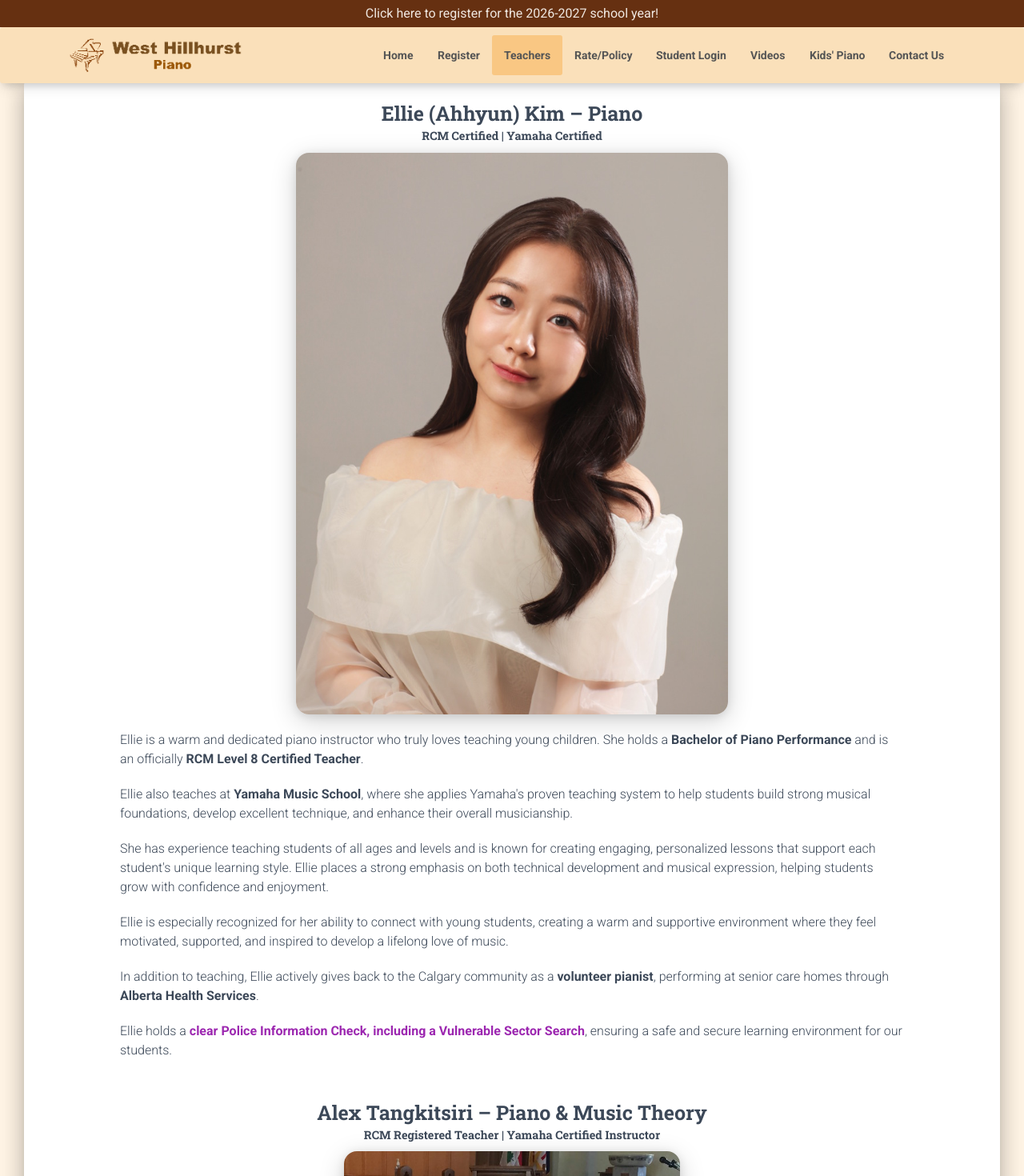
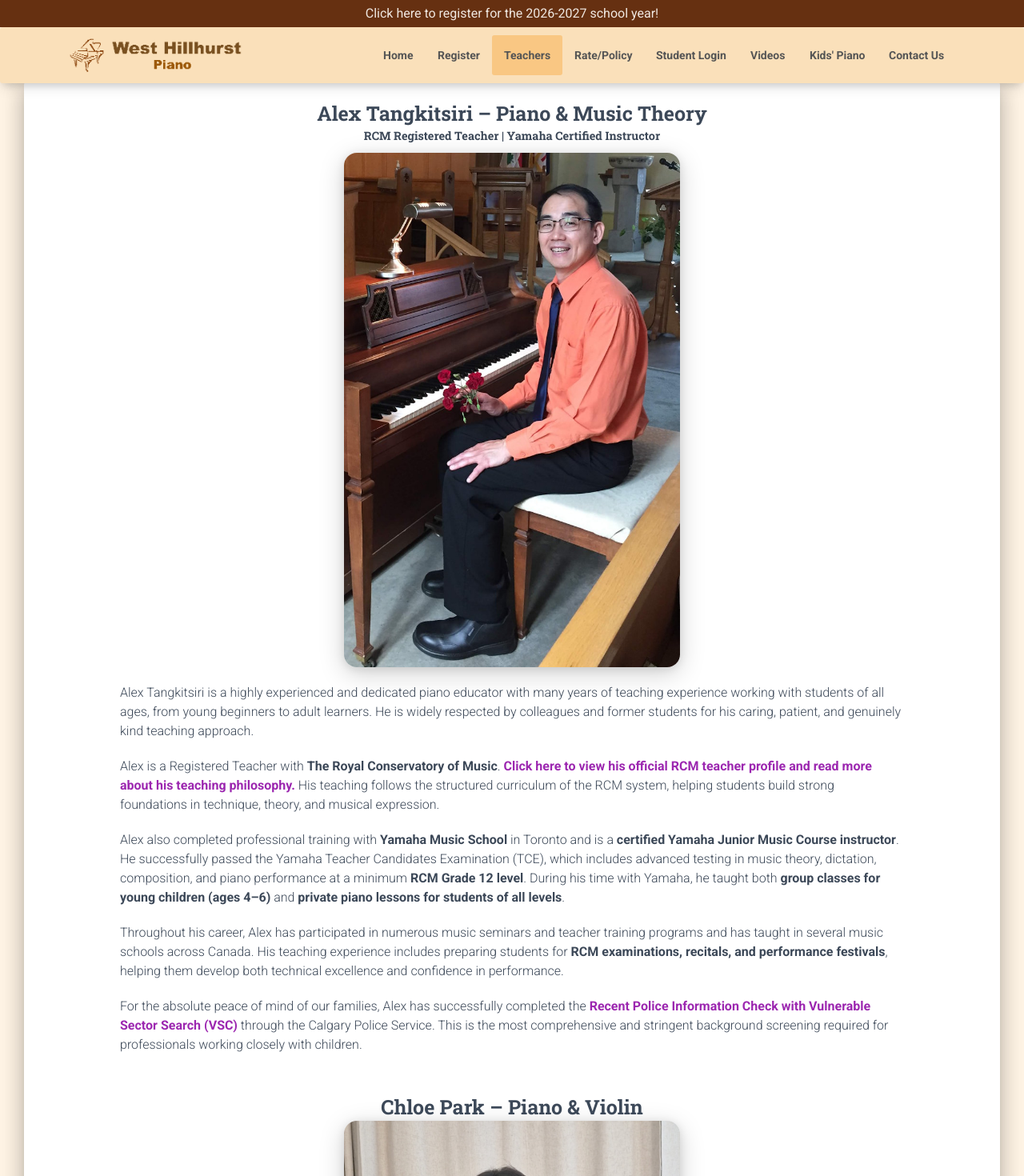
Before and after one commit to czodiac/teacherlym, a Next.js app: page /profile in a window 1280 px wide. Shown: the top 1470 px of the page at 80% size. Built offline with nearby package versions, Linux system fonts and the light colour scheme.

Commit message:
프로파일/사인업 업데이트

```diff
--- a/pages/profile.js
+++ b/pages/profile.js
@@ -25,77 +25,8 @@ export default function ProfilePage(props) {
     <div>
       <Header rightLinks={<HeaderLinks />} fixed {...rest} />
       <div className={classNames(classes.main, classes.mainNoParallax)}>
+        <br />
         <div className={classes.container}>
-          <br />
-
-          {/* ── Ellie (Ahhyun) Kim ── */}
-          <GridContainer justify="center">
-            <GridItem xs={12} sm={12} md={6}>
-              <div className={classes.profile}>
-                <div className={classes.name}>
-                  <h3 className={classes.title} style={{ margin: "0" }}>
-                    Ellie (Ahhyun) Kim – Piano
-                  </h3>
-                  <h4 className={classes.titleSub}>
-                    RCM Certified | Yamaha Certified
-                  </h4>
-                </div>
-              </div>
-              <img
-                alt="Ellie (Ahhyun) Kim - West Hillhurst Violin and Piano"
-                src="/img/AhhyunKim.jpeg"
-                className={classes.teacherPhotoResponsive}
-              />
-            </GridItem>
-          </GridContainer>
-          <div className={classes.description}>
-            <div className={classes.subItem}>
-              Ellie is a warm and dedicated piano instructor who truly loves
-              teaching young children. She holds a{" "}
-              <strong>Bachelor of Piano Performance</strong> and is an
-              officially <strong>RCM Level 8 Certified Teacher</strong>.
-            </div>
-            <div className={classes.subItem}>
-              Ellie also teaches at <strong>Yamaha Music School</strong>, where
-              she applies Yamaha's proven teaching system to help students build
-              strong musical foundations, develop excellent technique, and
-              enhance their overall musicianship.
-            </div>
-            <div className={classes.subItem}>
-              She has experience teaching students of all ages and levels and is
-              known for creating engaging, personalized lessons that support
-              each student's unique learning style. Ellie places a strong
-              emphasis on both technical development and musical expression,
-              helping students grow with confidence and enjoyment.
-            </div>
-            <div className={classes.subItem}>
-              Ellie is especially recognized for her ability to connect with
-              young students, creating a warm and supportive environment where
-              they feel motivated, supported, and inspired to develop a lifelong
-              love of music.
-            </div>
-            <div className={classes.subItem}>
-              In addition to teaching, Ellie actively gives back to the Calgary
-              community as a <strong>volunteer pianist</strong>, performing at
-              senior care homes through <strong>Alberta Health Services</strong>
-              .
-            </div>
-            <div className={classes.subItem}>
-              Ellie holds a{" "}
-              <strong>
-                <a href="./AhhyunKimPoliceRecord2025.pdf" target="_blank">
-                  clear Police Information Check, including a Vulnerable Sector
-                  Search
-                </a>
-              </strong>
-              , ensuring a safe and secure learning environment for our
-              students.
-            </div>
-          </div>
-
-          <br />
-          <br />
-
           {/* ── Alex ── */}
           <GridContainer justify="center">
             <GridItem xs={12} sm={12} md={6}>
@@ -217,10 +148,9 @@ export default function ProfilePage(props) {
             <div className={classes.subItem}>
               Chloe also taught young students at Yuljeu Music Academy in Busan,
               South Korea. Her musical training includes piano studies at
-              Spokane Falls Community College in Washington State. She enjoys
-              helping children build strong musical foundations and develop
-              confidence through patient, encouraging, and structured
-              instruction.
+              Spokane Falls College in Washington State. She enjoys helping
+              children build strong musical foundations and develop confidence
+              through patient, encouraging, and structured instruction.
             </div>
             <div className={classes.subItem}>
               Her lessons focus on basic technique, posture, rhythm,
```
Also changed, not shown: pages/existing_student.js (+23 -2 lines).
